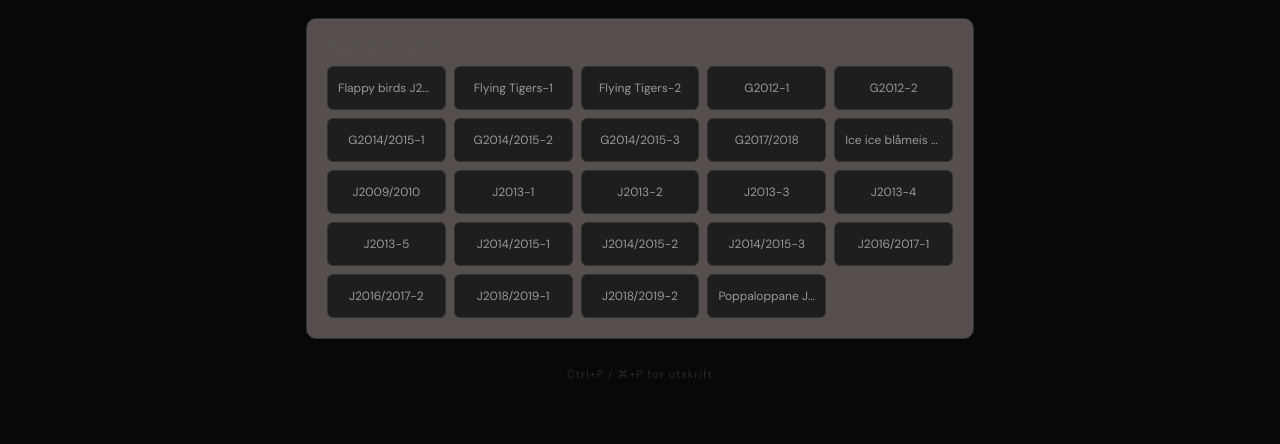
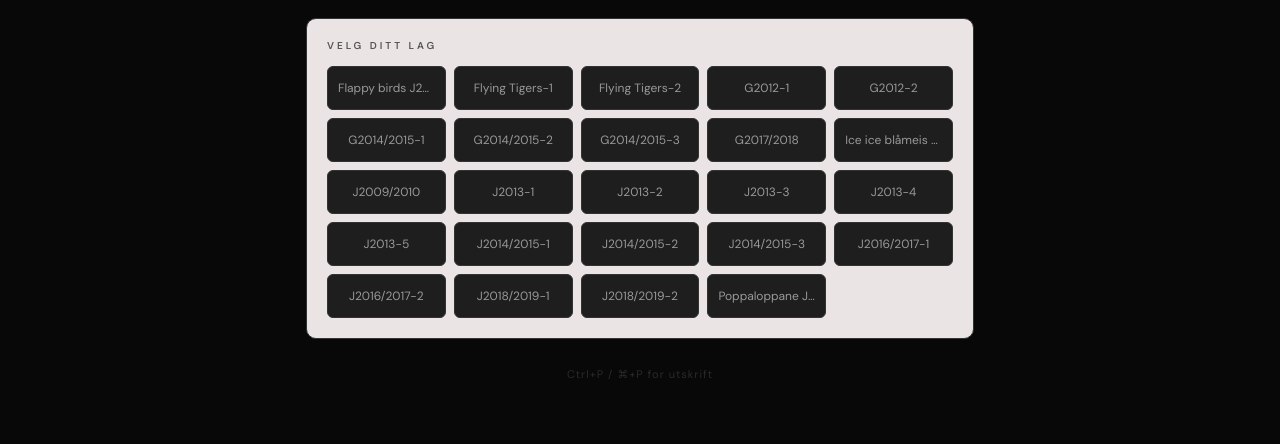
Before and after one commit to MortenStensoey/Kampprogram_HBF, a plain HTML site: page index.html in a window 1280 px wide. Shown: the part 302-746 px from the top of the page. Drawn offline with Linux system fonts and the light colour scheme.

Commit message:
Update index.html

```diff
--- a/index.html
+++ b/index.html
@@ -11,7 +11,7 @@
 <style>
   :root {
     --bg: #080808;
-    --surface: #574e4e;
+    --surface: #ebe4e4;
     --surface2: #1e1e1e;
     --surface3: #282828;
     --border: #333333;
```
